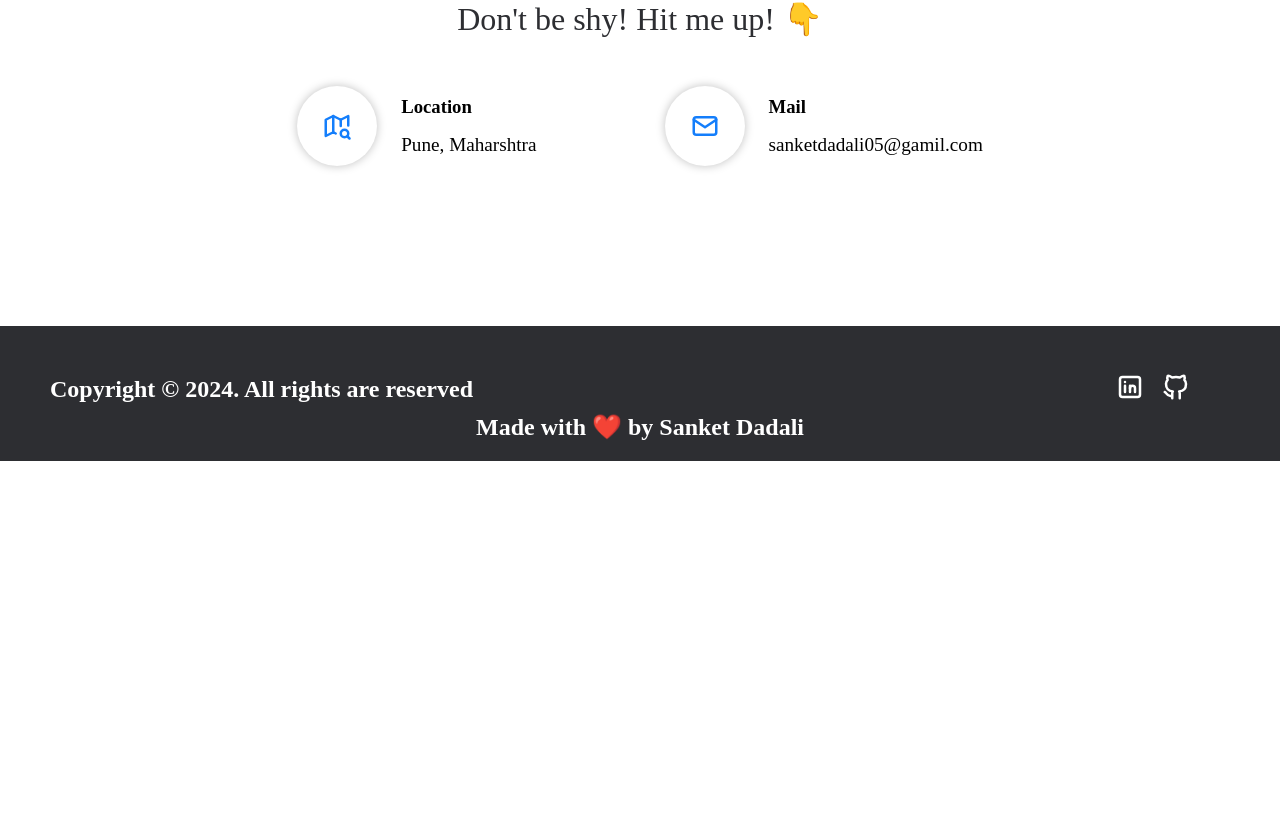
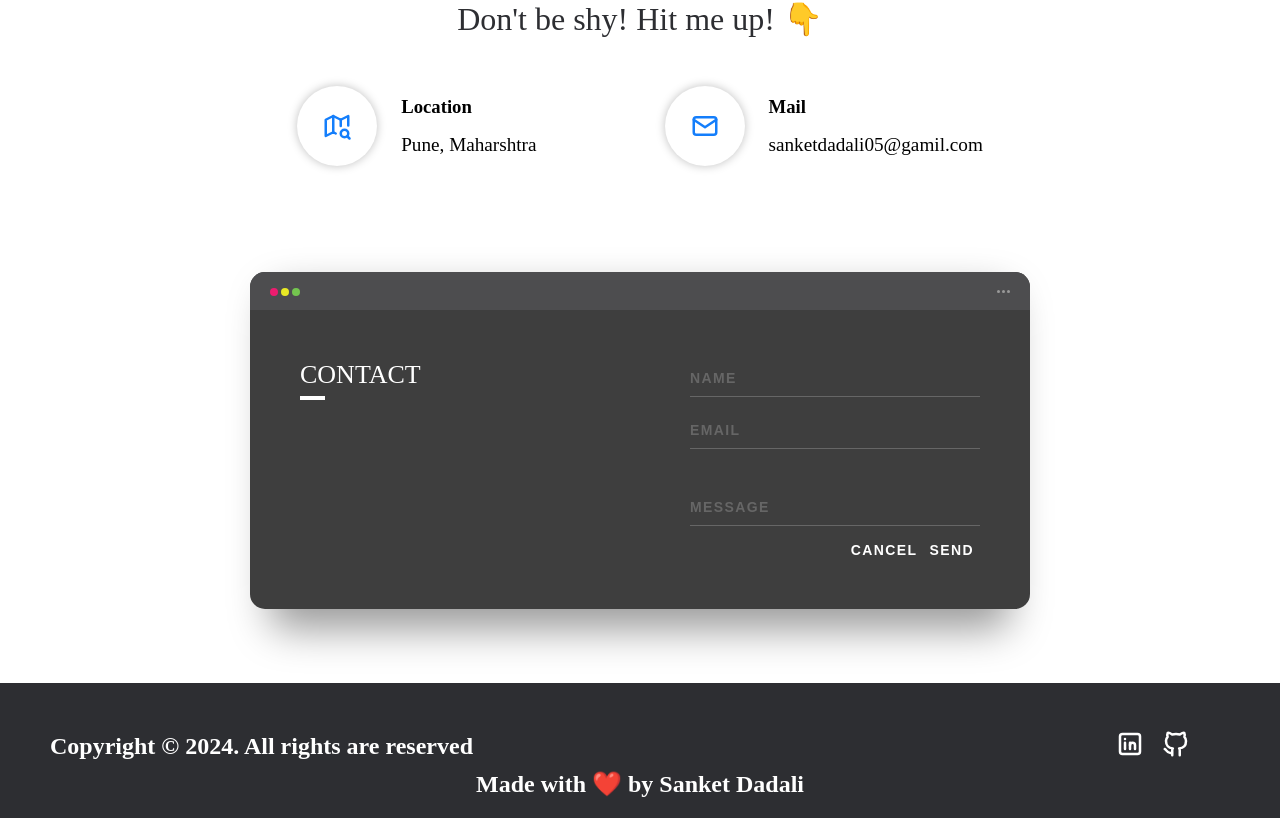
Before and after one commit to poseidonsanket/portfolio, a React (Vite) app: page / in a window 1280 px wide. Shown: the part 3991-4809 px from the top of the page. Before the commit the page ends 4452 px from the top, so only its background shows below. Built offline with nearby package versions, Linux system fonts and the light colour scheme.

Commit message:
Contact Form Added

```diff
--- a/src/components/Contact.jsx
+++ b/src/components/Contact.jsx
@@ -8,9 +8,7 @@
         <h1>Contact</h1>
       </div>
       <div className="contact-s-1">
-        <p className="contact-heading-2">
-          Don't be shy! Hit me up! 👇
-        </p>
+        <p className="contact-heading-2">Don't be shy! Hit me up! 👇</p>
       </div>
       <div className="contact-icons">
         <div className="contact-icons-1">
@@ -65,6 +63,48 @@
           </div>
         </div>
       </div>
+      <div className="contact-container">
+        <div class="container">
+          <div class="screen">
+            <div class="screen-header">
+              <div class="screen-header-left">
+                <div class="screen-header-button close"></div>
+                <div class="screen-header-button maximize"></div>
+                <div class="screen-header-button minimize"></div>
+              </div>
+              <div class="screen-header-right">
+                <div class="screen-header-ellipsis"></div>
+                <div class="screen-header-ellipsis"></div>
+                <div class="screen-header-ellipsis"></div>
+              </div>
+            </div>
+            <div class="screen-body">
+              <div class="screen-body-item left">
+                <div class="app-title">
+                  <span>CONTACT</span>
+                </div>
+              </div>
+              <div class="screen-body-item">
+                <div class="app-form">
+                  <div class="app-form-group">
+                    <input class="app-form-control" placeholder="NAME" />
+                  </div>
+                  <div class="app-form-group">
+                    <input class="app-form-control" placeholder="EMAIL" />
+                  </div>
+                  <div class="app-form-group message">
+                    <input class="app-form-control" placeholder="MESSAGE" />
+                  </div>
+                  <div class="app-form-group buttons">
+                    <button class="app-form-button">CANCEL</button>
+                    <button class="app-form-button">SEND</button>
+                  </div>
+                </div>
+              </div>
+            </div>
+          </div>
+        </div>
+      </div>
     </div>
   );
 };
--- a/src/css/Contact.css
+++ b/src/css/Contact.css
@@ -32,7 +32,7 @@
   align-items: center;
   background-color: #fff;
   border-radius: 50%;
-  box-shadow: 0 0 10px rgba(0, 0, 0, 0.250);
+  box-shadow: 0 0 10px rgba(0, 0, 0, 0.25);
   color: #147efb;
   display: flex;
   height: 5rem;
@@ -44,7 +44,7 @@
   align-items: center;
   background-color: #fff;
   border-radius: 50%;
-  box-shadow: 0 0 10px rgba(0, 0, 0, 0.250);
+  box-shadow: 0 0 10px rgba(0, 0, 0, 0.25);
   color: #147efb;
   display: flex;
   height: 5rem;
@@ -59,7 +59,7 @@
   flex-wrap: wrap;
   gap: 8rem;
   margin-top: 1rem;
-  margin-bottom: 10rem;
+  margin-bottom: 2rem;
 }
 
 .contact__info h3 {
@@ -75,7 +75,7 @@
   font-size: 1.2rem;
 }
 
-.contact__info a{
+.contact__info a {
   font-size: 1.2rem;
 }
 
@@ -93,6 +93,211 @@
 .contact__info a:hover {
   color: #147efb;
   cursor: pointer;
+}
+
+*,
+*:before,
+*:after {
+  box-sizing: border-box;
+  -webkit-font-smoothing: antialiased;
+  -moz-osx-font-smoothing: grayscale;
+}
+
+button,
+input {
+  font-family: "Montserrat", sans-serif;
+  font-weight: 700;
+  letter-spacing: 1.4px;
+}
+
+.container {
+  flex: 0 1 800px;
+  margin-top: 4rem;
+  margin-bottom: 4rem;
+  margin-left: 2rem;
+  margin-right: 2rem;
+  padding: 10px;
+}
+
+.screen {
+  position: relative;
+  background: #3e3e3e;
+  border-radius: 15px;
+}
+
+.screen:after {
+  content: "";
+  display: block;
+  position: absolute;
+  top: 0;
+  left: 20px;
+  right: 20px;
+  bottom: 0;
+  border-radius: 15px;
+  box-shadow: 0 20px 40px rgba(0, 0, 0, 0.4);
+  z-index: -1;
+}
+
+.screen-header {
+  display: flex;
+  align-items: center;
+  padding: 10px 20px;
+  background: #4d4d4f;
+  border-top-left-radius: 15px;
+  border-top-right-radius: 15px;
+}
+
+.screen-header-left {
+  margin-right: auto;
+}
+
+.screen-header-button {
+  display: inline-block;
+  width: 8px;
+  height: 8px;
+  margin-right: 3px;
+  border-radius: 8px;
+  background: white;
+}
+
+.screen-header-button.close {
+  background: #ed1c6f;
+}
+
+.screen-header-button.maximize {
+  background: #e8e925;
+}
+
+.screen-header-button.minimize {
+  background: #74c54f;
+}
+
+.screen-header-right {
+  display: flex;
+}
+
+.screen-header-ellipsis {
+  width: 3px;
+  height: 3px;
+  margin-left: 2px;
+  border-radius: 8px;
+  background: #999;
+}
+
+.screen-body {
+  display: flex;
+}
+
+.screen-body-item {
+  flex: 1;
+  padding: 50px;
+}
+
+.screen-body-item.left {
+  display: flex;
+  flex-direction: column;
+}
+
+.app-title {
+  display: flex;
+  flex-direction: column;
+  position: relative;
+  color: #ffff;
+  font-size: 26px;
+}
+
+.contact-container {
+  display: flex;
+  justify-content: center;
+  align-items: center;
+}
+
+.app-title:after {
+  content: "";
+  display: block;
+  position: absolute;
+  left: 0;
+  bottom: -10px;
+  width: 25px;
+  height: 4px;
+  background: #ffff;
+}
+
+.app-contact {
+  margin-top: auto;
+  font-size: 8px;
+  color: #888;
+}
+
+.app-form-group {
+  margin-bottom: 15px;
+}
+
+.app-form-group.message {
+  margin-top: 40px;
+}
+
+.app-form-group.buttons {
+  margin-bottom: 0;
+  text-align: right;
+}
+
+.app-form-control {
+  width: 100%;
+  padding: 10px 0;
+  background: none;
+  border: none;
+  border-bottom: 1px solid #666;
+  color: #ddd;
+  font-size: 14px;
+  outline: none;
+  transition: border-color 0.2s;
+}
+
+.app-form-control::placeholder {
+  color: #666;
+}
+
+.app-form-control:focus {
+  border-bottom-color: #ddd;
+}
+
+.app-form-button {
+  background: none;
+  border: none;
+  color: #ffff;
+  font-size: 14px;
+  cursor: pointer;
+  outline: none;
+}
+
+.app-form-button:hover {
+  color: #147efb;
+}
+
+.credits {
+  display: flex;
+  justify-content: center;
+  align-items: center;
+  margin-top: 20px;
+  color: #ffa4bd;
+  font-family: "Roboto Condensed", sans-serif;
+  font-size: 16px;
+  font-weight: normal;
+}
+
+.credits-link {
+  display: flex;
+  align-items: center;
+  color: #fff;
+  font-weight: bold;
+  text-decoration: none;
+}
+
+.dribbble {
+  width: 20px;
+  height: 20px;
+  margin: 0 5px;
 }
 
 @media (max-width: 800px) {
@@ -126,5 +331,36 @@
     font-size: 1.5rem;
     color: #2d2e32;
   }
+}
 
+@media screen and (max-width: 520px) {
+  .screen-body {
+    flex-direction: column;
+  }
+
+  .screen-body-item.left {
+    margin-bottom: 30px;
+  }
+
+  .app-title {
+    flex-direction: row;
+  }
+
+  .app-title span {
+    margin-right: 12px;
+  }
+
+  .app-title:after {
+    display: none;
+  }
 }
+
+@media screen and (max-width: 600px) {
+  .screen-body {
+    padding: 40px;
+  }
+
+  .screen-body-item {
+    padding: 0;
+  }
+}
```
Also changed, not shown: src/img/about-img.gif, src/img/hero.gif.
